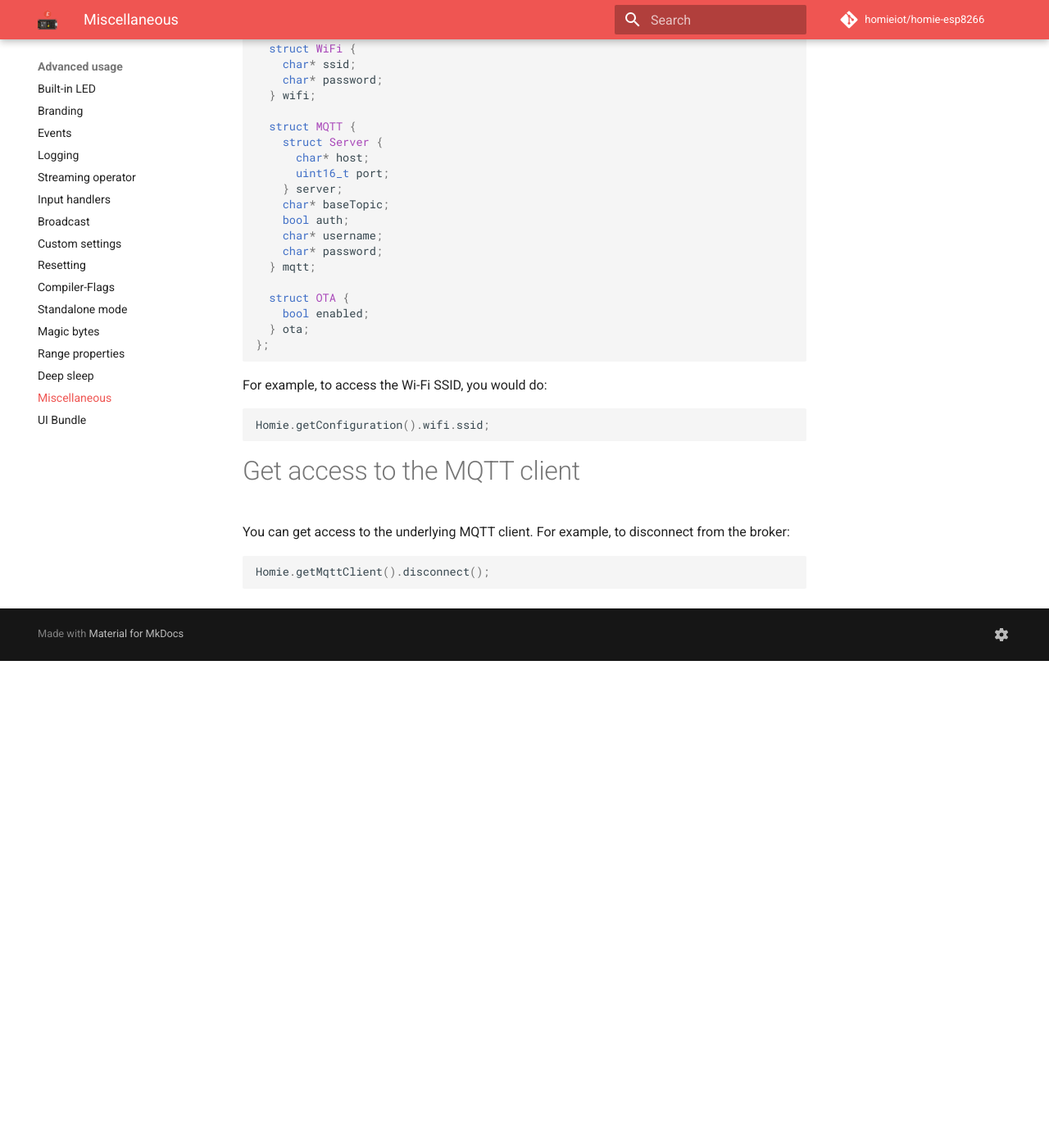
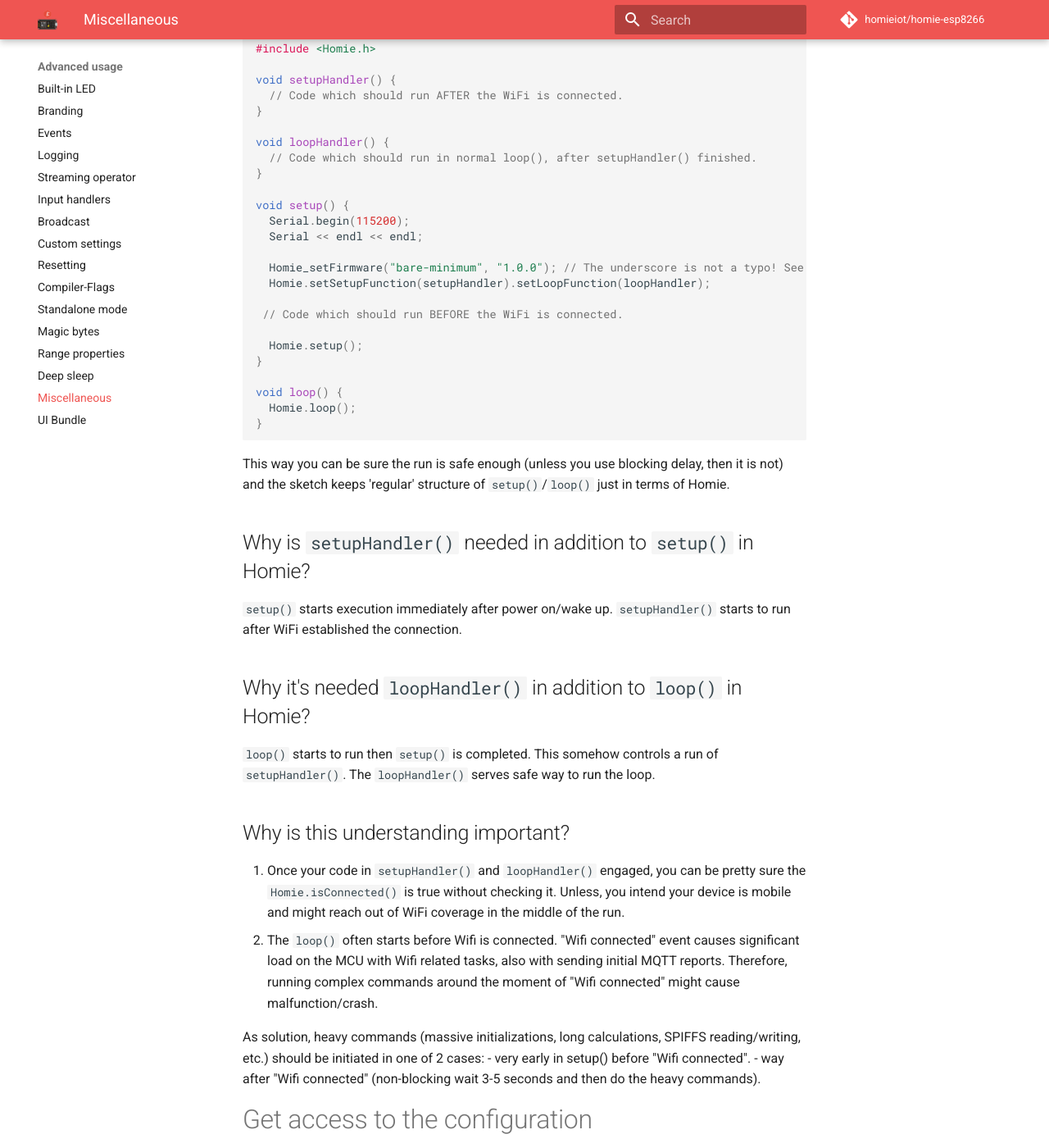
Before and after one commit to homieiot/homie-esp8266, an MkDocs documentation site: the page built from docs/advanced-usage/miscellaneous.md, in a window 1280 px wide and 1400 px high, scrolled down 746 px. Shown: the whole window at 82% size. Built offline with MkDocs 1.6.1 and Material for MkDocs 9.7.7, drawn with Linux system fonts in a browser that asks for light colours; comment, search, counter and statistics services are not loaded; before the commit the page ends 1552 px from its top, so only the background shows below that; some of the changed text lies outside the part shown.

Commit message:
Advanced usage/Miscellaneous - tips (#662)
* Organizing the sketch in good and safe order

* Some deep dive in isConnected()

* Keep and get MQTT reports while WiFi is not connected

* Updating settings tips added

* Punctuation

* Grammar fixes

* Update docs/advanced-usage/custom-settings.md

* Update docs/advanced-usage/custom-settings.md

* keep tip window

Co-authored-by: Marcus Klein <himself@kleini.org>

````diff
--- a/docs/advanced-usage/miscellaneous.md
+++ b/docs/advanced-usage/miscellaneous.md
@@ -16,6 +16,53 @@ void loop() {
   }
 }
 ```
+
+# Organizing the sketch in good and safe order
+
+The example above is good to demonstrate usage of `Homie.isConnected()`. However, consider to not add any code into `loop()` function. ESP8266 is relatively weak MCU and Homie manages a few important environmental tasks. Interferring with Homie might boomerang by sudden crashes. Advised sketch of Homie is:
+```c++
+#include <Homie.h>
+
+void setupHandler() {
+  // Code which should run AFTER the WiFi is connected.
+}
+
+void loopHandler() {
+  // Code which should run in normal loop(), after setupHandler() finished.
+}
+
+void setup() {
+  Serial.begin(115200);
+  Serial << endl << endl;
+
+  Homie_setFirmware("bare-minimum", "1.0.0"); // The underscore is not a typo! See Magic bytes
+  Homie.setSetupFunction(setupHandler).setLoopFunction(loopHandler);
+
+ // Code which should run BEFORE the WiFi is connected.
+
+  Homie.setup();
+}
+
+void loop() {
+  Homie.loop();
+}
+```
+
+This way you can be sure the run is safe enough (unless you use blocking delay, then it is not) and the sketch keeps 'regular' structure of `setup()`/`loop()` just in terms of Homie.
+
+## Why is `setupHandler()` needed in addition to `setup()` in Homie?
+`setup()` starts execution immediately after power on/wake up. `setupHandler()` starts to run after WiFi established the connection.
+
+## Why it's needed `loopHandler()` in addition to `loop()` in Homie?
+`loop()` starts to run then `setup()` is completed. This somehow controls a run of `setupHandler()`. The `loopHandler()` serves safe way to run the loop.
+
+## Why is this understanding important?
+1. Once your code in `setupHandler()` and `loopHandler()` engaged, you can be pretty sure the `Homie.isConnected()` is true without checking it. Unless, you intend your device is mobile and might reach out of WiFi coverage in the middle of the run.
+1. The `loop()` often starts before Wifi is connected. "Wifi connected" event causes significant load on the MCU with Wifi related tasks, also with sending initial MQTT reports. Therefore, running complex commands around the moment of "Wifi connected" might cause malfunction/crash.
+
+As solution, heavy commands (massive initializations, long calculations, SPIFFS reading/writing, etc.) should be initiated in one of 2 cases:
+ - very early in setup() before "Wifi connected".
+ - way after "Wifi connected" (non-blocking wait 3-5 seconds and then do the heavy commands).
 
 # Get access to the configuration
 
@@ -61,3 +108,38 @@ You can get access to the underlying MQTT client. For example, to disconnect fro
 ```c++
 Homie.getMqttClient().disconnect();
 ```
+
+# Keep and get MQTT reports while WiFi is not connected
+
+```c++
+#include <cppQueue.h>
+
+HomieNode myNode("q_test", "test");
+
+// Struct for Queueing of postponed MQTT messages. Needed to gather messages while Wifi isn't connected yet.
+typedef struct strRec {
+  char topic[10];
+  char msg[90];
+} Rec;
+Queue msg_q(sizeof(Rec), 7, FIFO, true);  // RAM is limited. Keep reasonable Q length (5-10 messages).
+
+// Here comes all other stuff, inclusing setup() and loop().
+
+```
+
+In functions, where WiFi is not expected, keep the report as example:
+```c++
+Rec r = {"alert", "Low storage space is free on SPIFF."};
+msg_q.push(&r);
+```
+
+To release (AKA send) all kept messages from the queue, add in `loopHandler()`:
+```c++
+while (!msg_q.isEmpty() && Homie.isConnected()) {
+  Rec r;
+  msg_q.pop(&r);
+  myNode.setProperty(r.topic).setRetained(false).send(r.msg);
+}
+```
+
+It might be good practice to use the queue always, not only when WiFi is down. This might make Homie job easier, and you get stability as benefit.
````
Also changed, not shown: docs/advanced-usage/custom-settings.md (+21 -2 lines).
